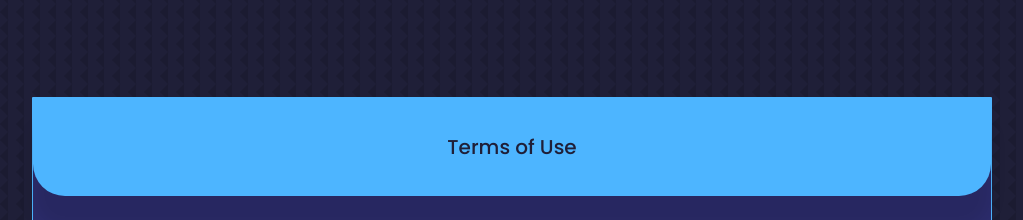
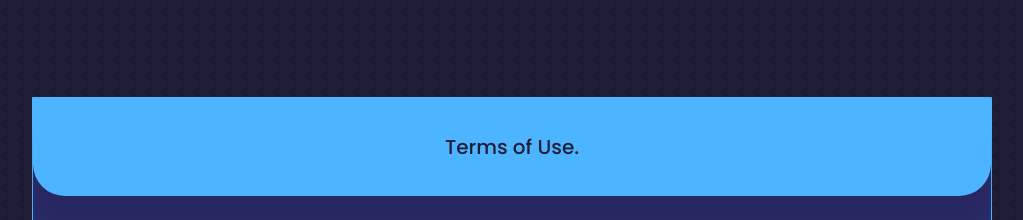
Before and after one commit to bowed89/website, a React (Create React App) app: page / in a window 1280 px wide. Shown: the part 7260-7480 px from the top of the page, without its empty margins (128-1151 px from the left). Built offline with nearby package versions, Linux system fonts and the light colour scheme.

Commit message:
second commit

```diff
--- a/package.json
+++ b/package.json
@@ -37,5 +37,8 @@
       "last 1 firefox version",
       "last 1 safari version"
     ]
+  },
+  "devDependencies": {
+    "gh-pages": "^6.0.0"
   }
 }
--- a/src/components/terms/Terms.jsx
+++ b/src/components/terms/Terms.jsx
@@ -8,7 +8,7 @@ const Terms = () => {
       <div className="container services__container">
         <article className="service">
           <div className="service__head">
-            <h2>Terms of Use</h2>
+            <h2>Terms of Use.</h2>
           </div>
           <ul className="service__list">
             By downloading or using the app, these terms will automatically apply to you –
```
Also changed, not shown: 1 other file (tests, documents, lock files or other folders).
